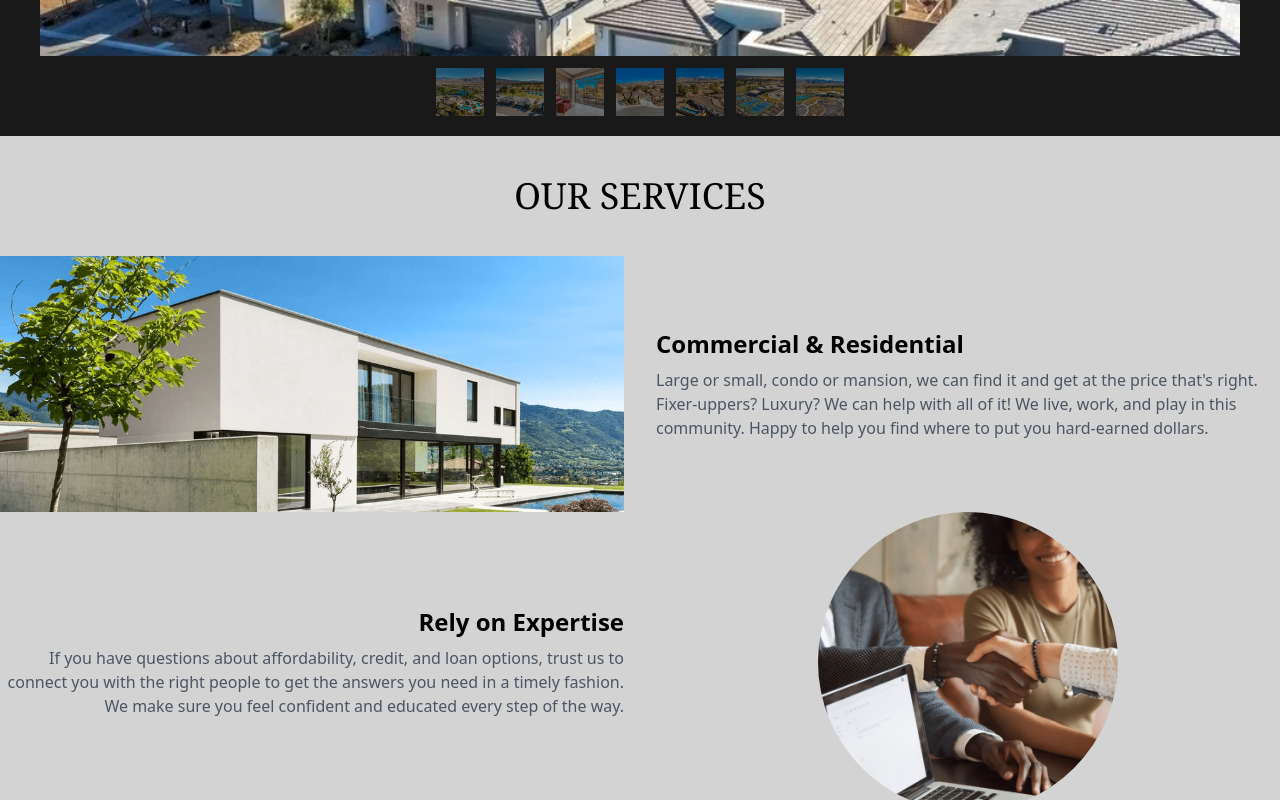
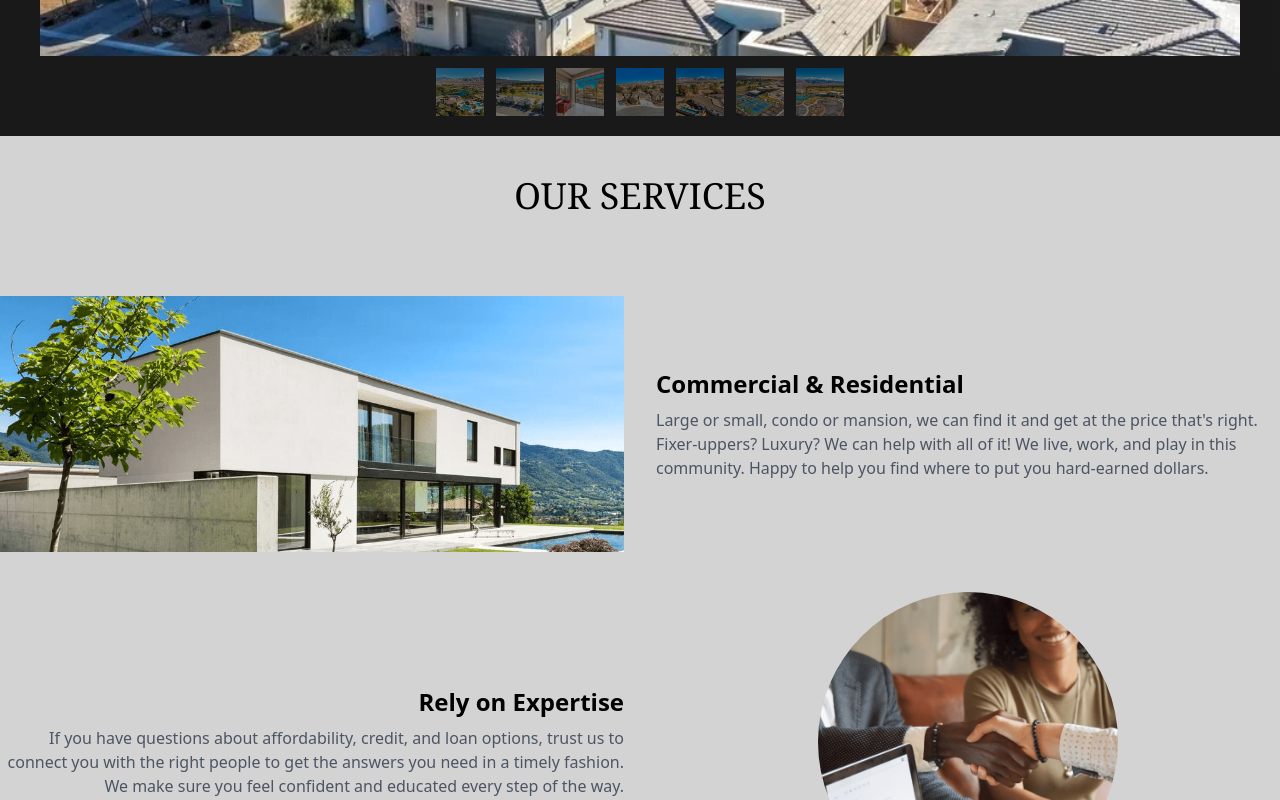
Before and after one commit to jmBaldano/Real-Estate-Website, a Vue app: page / in a window 1280 px wide. Shown: the part 4500-5300 px from the top of the page. Built offline with nearby package versions, Linux system fonts and the light colour scheme.

Commit message:
services added gaps

```diff
--- a/src/BuyersGuide.vue
+++ b/src/BuyersGuide.vue
@@ -23,7 +23,7 @@
         <div class="absolute inset-0 flex w-full h-full transition duration-300 bg-center bg-cover bg-black/50 hover:bg-black/70"></div>
 
         <div class="absolute flex p-4 pointer-events-none top-4 left-4 md:top-6 md:left-6 bg-black/50">
-            <h1 class="font-serif text-2xl text-white sm:text-3xl md:text-4xl">Top Residential Sales Last 5 Years</h1>
+            <h1 class="font-serif text-2xl text-white sm:text-3xl md:text-4xl ">Top Residential Sales Last 5 Years</h1>
         </div>
 
         <div class="absolute flex bg-black/50 p-4 pointer-events-none bottom-8 left-4 md:left-6 md:bottom-10 w-[85%] sm:w-[600px] md:w-[800px]">
--- a/src/Services.vue
+++ b/src/Services.vue
@@ -1,5 +1,5 @@
 <template>
-        <section class="flex flex-col items-center  bg-[#d3d3d3]">
+        <section class="flex flex-col gap-10 items-center  bg-[#d3d3d3]">
   <h1 class="text-center font-serif text-4xl p-10">OUR SERVICES</h1>
   <div class="flex flex-col items-center w-full gap-8 md:flex-row">
     <figure class="flex-1">
```
